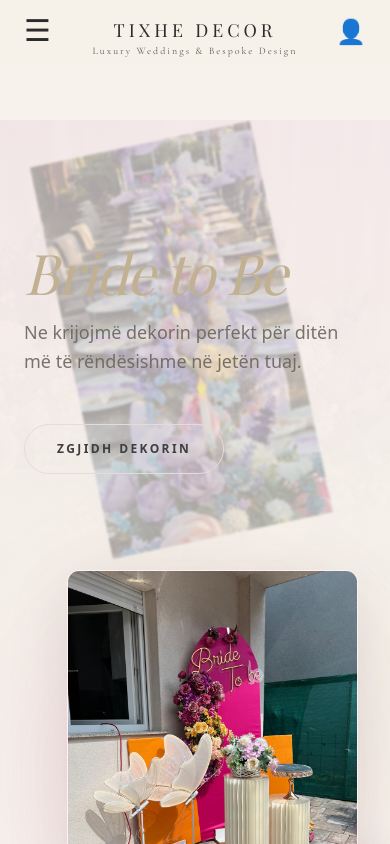
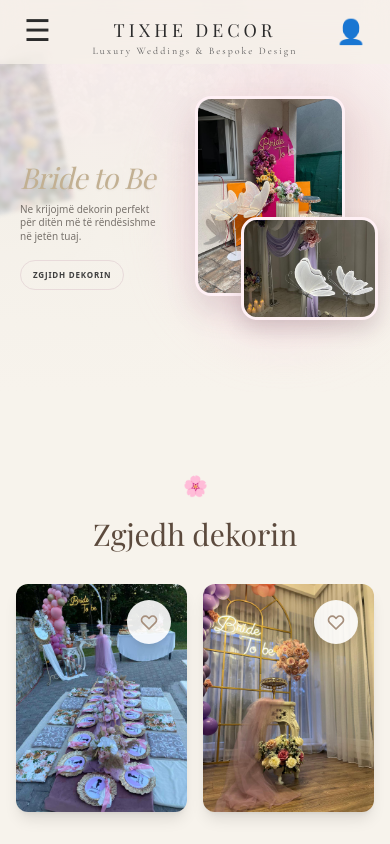
Before and after one commit to Roveda-M/TixheDecor, a React (Create React App) app: page /bride-to-be in a window 390 px wide. Shown: the top 844 px of the page. Built offline with nearby package versions, Linux system fonts and the light colour scheme.

Commit message:
rregullimi i disa detajeve dhe permisimi i responsivitetit

```diff
--- a/src/BrideToBe.js
+++ b/src/BrideToBe.js
@@ -46,46 +46,45 @@ export default function BrideToBe() {
 
     return (
         <div className="bg-[#f7f3ec] min-h-screen relative font-sans text-gray-800 overflow-hidden break-words selection:bg-[#fbcfe8]">
-            <section className="relative w-full min-h-[90vh] lg:min-h-screen flex flex-col lg:flex-row items-center justify-between px-6 md:px-16 lg:px-24 pt-24 lg:pt-0 pb-20 mt-10 lg:mt-0">
+            <section className="relative w-full flex flex-row items-center justify-center gap-2 sm:gap-8 lg:justify-between px-3 sm:px-8 md:px-16 lg:px-24 pt-24 sm:pt-32 pb-10 lg:pb-0 lg:min-h-screen overflow-hidden">
 
-                <div className="absolute inset-0 z-0 overflow-hidden pointer-events-none mt-20 lg:mt-0">
+                <div className="absolute inset-0 z-0 pointer-events-none">
                     <div className="absolute inset-0 bg-cover bg-center opacity-20 transform scale-105" style={{ backgroundImage: "url('bridetobe/4.jpeg')" }}></div>
-                    <div className="absolute inset-0 bg-gradient-to-b from-[#fff0f5]/70 via-[#f7f3ec]/90 to-[#f7f3ec]"></div>
+                    <div className="absolute inset-0 bg-gradient-to-b from-[#fff0f5]/80 via-[#f7f3ec]/90 to-[#f7f3ec]"></div>
                 </div>
-
-                <div className="absolute top-[10%] -left-[5%] w-[400px] h-[400px] opacity-30 pointer-events-none transform -rotate-12 blur-[1px] z-0">
+                <br />
+                <div className="absolute top-[15%] lg:top-[25%] -left-[15%] lg:-left-[5%] w-[150px] h-[150px] lg:w-[400px] lg:h-[400px] opacity-20 pointer-events-none transform -rotate-12 blur-[2px] z-0">
                     <img src="bridetobe/5.jpeg" alt="Decorative Floral" className="w-full h-full object-contain" />
                 </div>
 
-                <div className="w-full lg:w-[45%] flex flex-col items-start justify-center z-10 relative mt-10 md:mt-0 lg:ml-8">
-                    <h1 className="text-[3.5rem] sm:text-[4.5rem] md:text-[5rem] lg:text-[6rem] tracking-tight text-[#4a3b32] font-normal leading-[1.05] mb-4 animate-[fadeIn_1s_ease-out_forwards]">
-                        <br />
-                        <span className="italic text-[#c2b092] pr-6 block mt-2 whitespace-nowrap" style={{ fontFamily: "'Playfair Display', serif" }}>
+                <div className="w-[45%] lg:w-[45%] flex flex-col items-start text-left justify-center z-10 relative mb-0 pr-1 sm:pr-0">
+                    <h1 className="text-[1.8rem] sm:text-[3.5rem] md:text-[4.5rem] lg:text-[6rem] tracking-tight text-[#4a3b32] font-normal leading-tight mb-2 sm:mb-4 drop-shadow-sm animate-[fadeIn_1s_ease-out_forwards]">
+                        <span className="italic text-[#c2b092] block pr-0 lg:pr-4 break-words" style={{ fontFamily: "'Playfair Display', serif" }}>
                             Bride to Be
                         </span>
                     </h1>
 
-                    <p className="text-lg md:text-xl lg:text-[1.35rem] text-[#6b655f] font-light max-w-sm lg:max-w-lg leading-relaxed mb-12 opacity-90 animate-[fadeIn_1.4s_ease-out_forwards]">
+                    <p className="text-[10px] sm:text-sm md:text-lg lg:text-[1.2rem] text-[#6b655f] font-light max-w-[140px] sm:max-w-[250px] lg:max-w-lg leading-snug lg:leading-relaxed mb-4 lg:mb-8 opacity-90 animate-[fadeIn_1.4s_ease-out_forwards]">
                         Ne krijojmë dekorin perfekt për ditën më të rëndësishme në jetën tuaj.
                     </p>
 
                     <button
                         onClick={() => document.getElementById('bridetobe-gallery')?.scrollIntoView({ behavior: 'smooth' })}
-                        className="px-8 md:px-10 py-4 border border-[#e8dada] bg-transparent text-[#3e3e3e] uppercase tracking-[0.2em] text-xs md:text-sm font-semibold rounded-full hover:bg-[rgba(251,207,232,0.3)] hover:border-[#fbcfe8] hover:shadow-[0_15px_30px_rgba(251,207,232,0.2)] hover:-translate-y-1 transition-all duration-500 animate-[fadeIn_1.8s_ease-out_forwards]"
+                        className="px-3 sm:px-6 lg:px-10 py-2 sm:py-3 lg:py-4 border border-[#e8dada] bg-transparent text-[#3e3e3e] uppercase tracking-[0.1em] sm:tracking-[0.2em] text-[8px] sm:text-[10px] md:text-xs lg:text-sm font-bold sm:font-semibold rounded-full hover:bg-[rgba(251,207,232,0.3)] hover:border-[#fbcfe8] hover:shadow-[0_15px_30px_rgba(251,207,232,0.2)] hover:-translate-y-1 transition-all duration-500 animate-[fadeIn_1.8s_ease-out_forwards] w-fit whitespace-nowrap max-w-full overflow-hidden text-ellipsis"
                     >
                         Zgjidh Dekorin
                     </button>
                 </div>
 
-                <div className="w-full lg:w-[45%] relative mt-24 lg:mt-0 flex justify-end z-10 mr-4 md:mr-10">
-                    <div className="absolute top-1/2 left-1/2 -translate-x-1/2 -translate-y-1/2 w-[90%] h-[90%] bg-gradient-to-tr from-[#fbcfe8]/50 to-[#d89ba3]/30 blur-[60px] rounded-full pointer-events-none z-0 animate-pulse"></div>
+                <div className="w-[50%] lg:w-[45%] relative flex items-start justify-start z-10 max-w-[200px] sm:max-w-[300px] md:max-w-[400px] lg:max-w-[420px] xl:max-w-[480px] ml-auto lg:mr-8 xl:mr-12 mb-8 sm:mb-12 lg:mb-20 pb-6 sm:pb-10 lg:pb-16 pr-4 sm:pr-8 lg:pr-12">
+                    <div className="absolute top-1/2 left-1/2 -translate-x-1/2 -translate-y-1/2 w-[120%] h-[120%] bg-gradient-to-tr from-[#fbcfe8]/40 to-[#d89ba3]/20 blur-[25px] md:blur-[60px] rounded-full pointer-events-none z-0"></div>
 
-                    <div className="relative w-[85%] lg:w-[85%] aspect-[3/4] object-cover z-10 shadow-[0_20px_60px_rgba(107,74,83,0.15)] transition-transform duration-1000 hover:-translate-y-2 rounded-xl border border-[#fff0f5] overflow-hidden bg-white">
-                        <img src="/bridetobe/2.jpeg" alt="Festa Bride To Be" className="w-full h-full object-cover transform hover:scale-105 transition-transform duration-1000" />
+                    <div className="relative w-[90%] lg:w-[85%] aspect-[3/4] rounded-2xl lg:rounded-3xl shadow-[0_15px_30px_rgba(107,74,83,0.15)] border-[3px] sm:border-[5px] lg:border-[8px] border-[#fff0f5] bg-white overflow-hidden z-10 transition-transform duration-700 hover:scale-[1.02]">
+                        <img src="/bridetobe/2.jpeg" alt="Festa Bride To Be" className="w-full h-full object-cover" />
                     </div>
 
-                    <div className="absolute -bottom-10 lg:-bottom-16 -right-6 lg:-right-12 w-[60%] aspect-[4/3] rounded-xl overflow-hidden shadow-[0_15px_40px_rgba(107,74,83,0.2)] z-20 border-[6px] border-[#fff0f5] bg-white hover:scale-105 hover:rotate-[-2deg] transition-all duration-[800ms]">
-                        <img src="/bridetobe/1.jpeg" alt="Detaje romancë" className="w-full h-full object-cover transform hover:scale-110 transition-transform duration-1000" />
+                    <div className="absolute bottom-0 right-0 w-[75%] lg:w-[70%] aspect-[4/3] rounded-2xl lg:rounded-3xl shadow-[0_10px_20px_rgba(107,74,83,0.2)] z-20 border-[3px] sm:border-[5px] lg:border-[8px] border-[#fff0f5] bg-white overflow-hidden transition-transform duration-700 hover:scale-105 hover:-rotate-3">
+                        <img src="/bridetobe/1.jpeg" alt="Detaje romancë" className="w-full h-full object-cover" />
                     </div>
                 </div>
             </section>
@@ -93,9 +92,9 @@ export default function BrideToBe() {
 
 
             <div id="bridetobe-gallery" className="pt-20 bg-transparent relative z-10">
-                <div className="flex flex-col items-center text-center mb-12">
+                <div className="flex flex-col items-center text-center mb-8 md:mb-12 px-4">
                     <span className="text-[#f9a8d4] text-xl mb-4">🌸</span>
-                    <h2 className="text-4xl md:text-5xl text-[#5c4a3d] font-normal" style={{ fontFamily: "'Playfair Display', serif" }}>Zgjedh dekorin</h2>
+                    <h2 className="text-3xl sm:text-4xl md:text-5xl text-[#5c4a3d] font-normal" style={{ fontFamily: "'Playfair Display', serif" }}>Zgjedh dekorin</h2>
                 </div>
                 <div className="max-w-[1400px] mx-auto px-4 md:px-6 lg:px-12 mb-16">
                     <div className="grid grid-cols-2 md:grid-cols-3 lg:grid-cols-4 gap-4 md:gap-8 lg:gap-12">
@@ -154,56 +153,57 @@ export default function BrideToBe() {
                 <span className="text-3xl opacity-50">💌</span>
             </div>
 
-            <section className="relative z-10 py-16 px-6 lg:px-20 mb-20">
-                <div className="max-w-[1100px] mx-auto bg-white/60 backdrop-blur-sm rounded-[2rem] p-8 md:p-14 lg:p-20 shadow-[0_20px_50px_rgba(235,215,220,0.4)] flex flex-col md:flex-row items-center gap-16 transition-all duration-700 hover:shadow-[0_30px_60px_rgba(235,215,220,0.6)]">
+            <section className="relative z-10 py-6 sm:py-12 px-3 sm:px-6 lg:px-20 mb-10 overflow-hidden">
+                <div className="max-w-[1200px] mx-auto bg-white/70 backdrop-blur-xl rounded-[2rem] sm:rounded-[3rem] p-6 sm:p-10 lg:p-16 shadow-[0_20px_40px_rgba(235,215,220,0.3)] flex flex-col lg:flex-row items-center gap-8 lg:gap-16 transition-all duration-700">
 
-                    <div className="w-full md:w-1/2 flex flex-col gap-8">
-                        <div>
-                            <h3 className="text-3xl md:text-5xl text-[#5c4a3d] mb-4" style={{ fontFamily: "'Playfair Display', serif" }}>Personalizo Ftesën</h3>
-                            <p className="text-[#8e786b] text-base md:text-lg font-light leading-relaxed">
-                                Plotëso të dhënat dhe ndaj gëzimin me shoqet tuaja.
+                    {/* FORM SECTION - ALWAYS ON TOP ON MOBILE */}
+                    <div className="w-full lg:w-1/2 flex flex-col gap-4 sm:gap-8 order-2 lg:order-1 pt-4 lg:pt-0 border-t border-[#f0e6e1] lg:border-none">
+                        <div className="text-center lg:text-left">
+                            <h3 className="text-2xl sm:text-4xl lg:text-4xl text-[#5c4a3d] mb-2 lg:mb-3" style={{ fontFamily: "'Playfair Display', serif" }}>Personalizo Ftesën</h3>
+                            <p className="text-[#8e786b] text-xs sm:text-sm lg:text-base font-light leading-relaxed max-w-sm mx-auto lg:mx-0">
+                                Plotëso të dhënat e tua dhe ktheje në një ftesë mbretërore.
                             </p>
                         </div>
 
-                        <div className="flex flex-col gap-6 w-full">
-                            <input type="text" placeholder="Emri yt (Nusja)" value={inviteName} onChange={(e) => setInviteName(e.target.value)} className="w-full border-b border-[#ebd2da] focus:border-[#d89ba3] focus:ring-0 outline-none pb-3 pt-4 text-[#5c4a3d] bg-transparent text-lg transition-colors placeholder:text-[#c4aeb4]" />
-                            <div className="flex gap-6 w-full">
-                                <div className="w-1/2 relative">
-                                    <label className="text-[10px] text-[#a68f7c] absolute top-1 left-0 uppercase tracking-widest pointer-events-none">Data</label>
-                                    <input type="date" value={inviteDate} onChange={(e) => setInviteDate(e.target.value)} className="w-full border-b border-[#ebd2da] focus:border-[#d89ba3] outline-none pb-2 pt-6 text-[#5c4a3d] bg-transparent text-lg transition-colors cursor-pointer" />
+                        <div className="flex flex-col gap-6 sm:gap-8 w-full mt-2 lg:mt-4">
+                            <div className="relative group">
+                                <label className="text-[10px] font-bold text-[#a68f7c] uppercase tracking-widest absolute -top-2 lg:-top-3 left-4 lg:left-2 bg-white/90 px-1 z-10">Emri yt (Nusja)</label>
+                                <input type="text" placeholder="psh. Vesa" value={inviteName} onChange={(e) => setInviteName(e.target.value)} className="w-full border-2 border-[#ebd2da] rounded-xl lg:rounded-2xl focus:border-[#d89ba3] outline-none px-4 lg:px-5 py-3 lg:py-4 text-[#5c4a3d] bg-white/50 focus:bg-white text-base shadow-sm transition-all relative z-0 placeholder:text-[#d7c9cc]" />
                             </div>
-                                <div className="w-1/2 relative">
-                                    <label className="text-[10px] text-[#a68f7c] absolute top-1 left-0 uppercase tracking-widest pointer-events-none">Ora</label>
-                                    <input type="time" value={inviteTime} onChange={(e) => setInviteTime(e.target.value)} className="w-full border-b border-[#ebd2da] focus:border-[#d89ba3] outline-none pb-2 pt-6 text-[#5c4a3d] bg-transparent text-lg transition-colors cursor-pointer" />
+                            <div className="flex flex-col sm:flex-row gap-6 sm:gap-8 w-full">
+                                <div className="w-full sm:w-1/2 relative group">
+                                    <label className="text-[10px] font-bold text-[#a68f7c] uppercase tracking-widest absolute -top-2 lg:-top-3 left-4 lg:left-2 bg-white/90 px-1 z-10">Data e Festës</label>
+                                    <input type="date" value={inviteDate} onChange={(e) => setInviteDate(e.target.value)} className="w-full border-2 border-[#ebd2da] rounded-xl lg:rounded-2xl focus:border-[#d89ba3] outline-none px-4 lg:px-5 py-3 lg:py-4 text-[#5c4a3d] bg-white/50 focus:bg-white text-base shadow-sm transition-all cursor-pointer relative z-0" />
+                                </div>
+                                <div className="w-full sm:w-1/2 relative group">
+                                    <label className="text-[10px] font-bold text-[#a68f7c] uppercase tracking-widest absolute -top-2 lg:-top-3 left-4 lg:left-2 bg-white/90 px-1 z-10">Ora e Fillimit</label>
+                                    <input type="time" value={inviteTime} onChange={(e) => setInviteTime(e.target.value)} className="w-full border-2 border-[#ebd2da] rounded-xl lg:rounded-2xl focus:border-[#d89ba3] outline-none px-4 lg:px-5 py-3 lg:py-4 text-[#5c4a3d] bg-white/50 focus:bg-white text-base shadow-sm transition-all cursor-pointer relative z-0" />
                                 </div>
                             </div>
                         </div>
 
                         <button
                             onClick={handleDownload}
-                            className="mt-4 self-start px-10 py-4 rounded-full bg-[#d89ba3] text-white font-medium uppercase tracking-[0.15em] text-sm shadow-[0_10px_20px_rgba(216,155,163,0.3)] hover:shadow-[0_15px_30px_rgba(216,155,163,0.5)] transition-all duration-300 hover:scale-105"
+                            className="mt-6 lg:mt-8 w-full lg:w-fit px-8 py-4 rounded-xl lg:rounded-2xl bg-[#c2b092] text-white font-bold uppercase tracking-[0.2em] text-[10px] sm:text-xs shadow-[0_15px_30px_rgba(194,176,146,0.3)] hover:bg-[#a69578] hover:-translate-y-1 hover:shadow-[0_20px_40px_rgba(194,176,146,0.5)] transition-all duration-300"
                         >
                             Shkarko Ftesën
                         </button>
                     </div>
 
-                    <div className="w-full md:w-1/2 relative group flex justify-center mt-10 md:mt-0">
-                        <div className="absolute inset-x-8 inset-y-0 bg-gradient-to-r from-[#f9a8d4] via-[#fbcfe8] to-[#d89ba3] rounded-2xl transform rotate-3 group-hover:rotate-[6deg] group-hover:scale-105 transition-all duration-1000 blur-2xl opacity-40 group-hover:opacity-70 animate-pulse"></div>
+                    {/* CARD PREVIEW SECTION - SCALES ELEGANTLY */}
+                    <div className="w-full lg:w-1/2 relative flex justify-center order-1 lg:order-2 mt-2 lg:mt-0 h-[450px] sm:h-[570px] lg:h-[600px]">
+                        <div className="absolute inset-x-8 sm:inset-x-12 inset-y-0 bg-gradient-to-r from-[#f9a8d4] via-[#fbcfe8] to-[#d89ba3] rounded-3xl transform rotate-2 lg:rotate-3 blur-[20px] opacity-30 animate-pulse pointer-events-none"></div>
 
+                        {/* SCALE WRAPPER: Top origin ensures no empty margin gaps on mobile scale down */}
+                        <div className="absolute top-0 left-1/2 -translate-x-1/2 transform-gpu scale-[0.75] sm:scale-95 lg:scale-100 origin-top transition-transform duration-500 w-[380px] h-[600px] flex-shrink-0 z-10 rounded-2xl shadow-[0_30px_80px_rgba(45,35,32,0.18)]">
                             <div ref={cardRef} style={{
-                            width: '100%', maxWidth: 400,
-                            padding: '52px 40px',
+                                width: '380px', height: '600px',
+                                padding: '45px 24px',
                                 background: 'white',
                                 position: 'relative',
                                 overflow: 'hidden',
-                            boxShadow: '0 30px 80px rgba(45,35,32,0.18)',
-                            zIndex: 10,
-                            transition: 'transform 0.6s ease',
-                            borderRadius: '1.5rem',
-                        }}
-                            onMouseEnter={e => e.currentTarget.style.transform = 'translateY(-6px)'}
-                            onMouseLeave={e => e.currentTarget.style.transform = ''}>
-
+                                borderRadius: '1rem',
+                            }}>
                                 <div style={{ position: 'absolute', inset: 0, backgroundImage: "url('/bridetobe/4.jpeg')", backgroundSize: 'cover', backgroundPosition: 'center', opacity: 0.85 }} />
                                 <div style={{ position: 'absolute', inset: 0, background: 'linear-gradient(160deg, rgba(253,247,240,0.88) 0%, rgba(253,247,240,0.72) 50%, rgba(253,247,240,0.92) 100%)' }} />
 
@@ -218,35 +218,36 @@ export default function BrideToBe() {
                                     </svg>
                                 ))}
 
-                            <div style={{ position: 'relative', zIndex: 10, display: 'flex', flexDirection: 'column', alignItems: 'center', textAlign: 'center' }}>
-                                <div style={{ fontFamily: "'Cinzel', serif", fontSize: '0.6rem', letterSpacing: '0.35em', color: '#c9a86c', textTransform: 'uppercase', marginBottom: 20 }}>
+                                <div style={{ position: 'relative', height: '100%', zIndex: 10, display: 'flex', flexDirection: 'column', alignItems: 'center', textAlign: 'center', justifyContent: 'center' }}>
+                                    <div style={{ fontFamily: "'Cinzel', serif", fontSize: '0.65rem', letterSpacing: '0.35em', color: '#c9a86c', textTransform: 'uppercase', marginBottom: '1.5rem' }}>
                                         ✦ &nbsp; Ftesë e Veçantë &nbsp; ✦
                                     </div>
 
-                                <div style={{ fontFamily: "'Cinzel', serif", fontSize: '0.65rem', letterSpacing: '0.25em', color: '#8c6b73', textTransform: 'uppercase', marginBottom: 28 }}>
+                                    <div style={{ fontFamily: "'Cinzel', serif", fontSize: '0.7rem', letterSpacing: '0.25em', color: '#8c6b73', textTransform: 'uppercase', marginBottom: '1.8rem' }}>
                                         Je e ftuar në festën
                                     </div>
 
-                                <h2 style={{ fontFamily: "'Playfair Display', serif", fontStyle: 'italic', fontWeight: 400, fontSize: '3.2rem', color: '#4a3b32', lineHeight: 1, marginBottom: 8, letterSpacing: '-0.01em' }}>
+                                    <h2 style={{ fontFamily: "'Playfair Display', serif", fontStyle: 'italic', fontWeight: 400, fontSize: '3.5rem', color: '#4a3b32', lineHeight: 1, marginBottom: '0.5rem', letterSpacing: '-0.01em' }}>
                                         Bride to Be
                                     </h2>
 
-                                <div className="w-full mb-8 mt-4 flex justify-center" style={{ opacity: 0.5 }}>
-                                    <span style={{ fontSize: '0.65rem', color: '#c9a86c' }}>✦</span>
+                                    <div className="w-full flex justify-center mb-6 mt-4" style={{ opacity: 0.5 }}>
+                                        <span style={{ fontSize: '0.7rem', color: '#c9a86c' }}>✦</span>
                                     </div>
 
-                                <div style={{ fontFamily: "'Dancing Script', cursive", fontSize: inviteName ? '2.8rem' : '2rem', color: '#d89ba3', marginBottom: 32, minHeight: 60, fontWeight: 700, lineHeight: 1.1 }}>
-                                    {inviteName || <span style={{ opacity: 0.3, fontSize: '1.5rem', fontFamily: "'Jost', sans-serif", fontWeight: 300 }}>Emri yt këtu</span>}
+                                    <div style={{ fontFamily: "'Dancing Script', cursive", fontSize: inviteName ? '2.8rem' : '1.8rem', color: '#d89ba3', marginBottom: '2rem', minHeight: '60px', fontWeight: 700, lineHeight: 1.1, wordBreak: 'break-word', padding: '0 10px', display: 'flex', alignItems: 'center' }}>
+                                        {inviteName || <span style={{ opacity: 0.3, fontSize: '1.4rem', fontFamily: "'Jost', sans-serif", fontWeight: 300 }}>Emri yt këtu</span>}
                                     </div>
 
-                                <p style={{ fontFamily: "'Playfair Display', serif", fontStyle: 'italic', fontWeight: 300, color: '#8c6b73', fontSize: '1.05rem', lineHeight: 1.7, marginBottom: 28 }}>
+                                    <p style={{ fontFamily: "'Playfair Display', serif", fontStyle: 'italic', fontWeight: 300, color: '#8c6b73', fontSize: '1.15rem', lineHeight: 1.7, marginBottom: '2rem' }}>
                                         Le të festojmë së bashku<br />para ditës më të madhe
                                     </p>
 
-                                <div style={{ display: 'flex', gap: 20, alignItems: 'center', background: 'rgba(253,247,240,0.7)', padding: '10px 24px', backdropFilter: 'blur(6px)', border: '1px solid rgba(201,168,108,0.25)', borderRadius: '100px' }}>
-                                    <span style={{ fontFamily: "'Cinzel', serif", fontSize: '0.6rem', letterSpacing: '0.2em', color: '#4a3b32', textTransform: 'uppercase' }}>{formatDisplayDate(inviteDate)}</span>
+                                    <div style={{ display: 'flex', gap: 20, alignItems: 'center', background: 'rgba(253,247,240,0.8)', padding: '12px 28px', backdropFilter: 'blur(8px)', border: '1px solid rgba(201,168,108,0.3)', borderRadius: '100px' }}>
+                                        <span style={{ fontFamily: "'Cinzel', serif", fontSize: '0.65rem', letterSpacing: '0.2em', color: '#4a3b32', textTransform: 'uppercase', fontWeight: 600 }}>{formatDisplayDate(inviteDate)}</span>
                                         <span style={{ color: '#c9a86c', opacity: 0.6, fontSize: '0.5rem' }}>✦</span>
-                                    <span style={{ fontFamily: "'Cinzel', serif", fontSize: '0.6rem', letterSpacing: '0.2em', color: '#4a3b32', textTransform: 'uppercase' }}>{inviteTime || "Ora"}</span>
+                                        <span style={{ fontFamily: "'Cinzel', serif", fontSize: '0.65rem', letterSpacing: '0.2em', color: '#4a3b32', textTransform: 'uppercase', fontWeight: 600 }}>{inviteTime || "Ora"}</span>
+                                    </div>
                                 </div>
                             </div>
                         </div>
```
Lines whose indentation alone changed are shown as unchanged.
